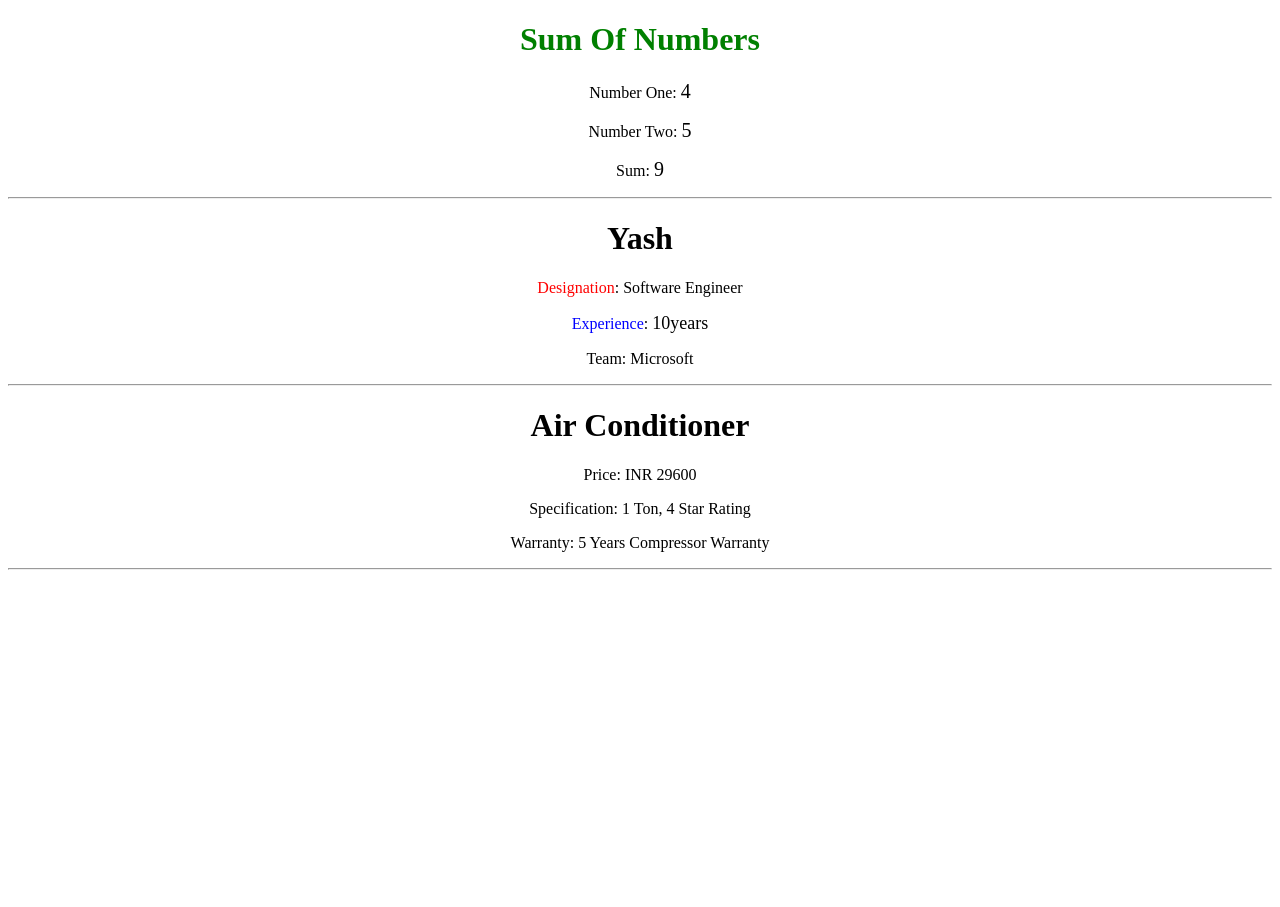
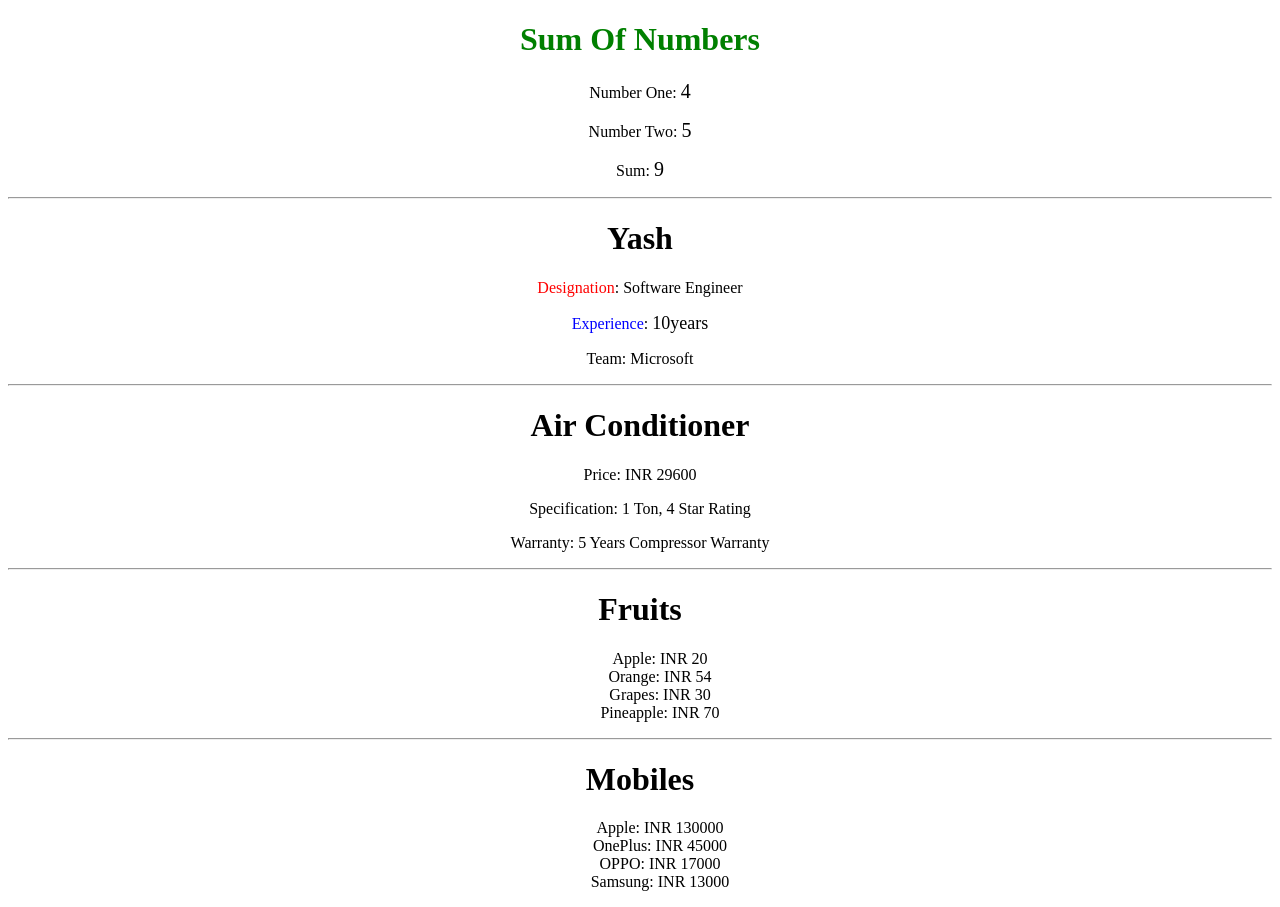
Before and after one commit to yash-purkar/react-sessions, a React (Create React App) app: page / in a window 1280 px wide. Before the commit the page ends 800 px from the top, so only its background shows below. Built offline with nearby package versions, Linux system fonts and the light colour scheme.

Commit message:
arr of obj

```diff
--- a/src/App.css
+++ b/src/App.css
@@ -1,38 +1,6 @@
 .App {
   text-align: center;
 }
-
-.App-logo {
-  height: 40vmin;
-  pointer-events: none;
+li{
+  list-style-type: none;
 }
-
-@media (prefers-reduced-motion: no-preference) {
-  .App-logo {
-    animation: App-logo-spin infinite 20s linear;
-  }
-}
-
-.App-header {
-  background-color: #282c34;
-  min-height: 100vh;
-  display: flex;
-  flex-direction: column;
-  align-items: center;
-  justify-content: center;
-  font-size: calc(10px + 2vmin);
-  color: white;
-}
-
-.App-link {
-  color: #61dafb;
-}
-
-@keyframes App-logo-spin {
-  from {
-    transform: rotate(0deg);
-  }
-  to {
-    transform: rotate(360deg);
-  }
-}
--- a/src/App.js
+++ b/src/App.js
@@ -4,7 +4,17 @@ import { SumCard } from './session-1/SumCard';
 import { EmployeCard } from './session-1/EmployeCard';
 
 import { Product } from './session-1/Product';
+
 import { productDetails } from './session-1/ProductDetails';
+
+import { ProductList } from './session-1/ProductList';
+
+import { fruits } from './session-1/ProductDetails';
+
+import { mobiles } from './session-1/ProductDetails';
+
+
+
 
 
 function App() {
@@ -17,6 +27,9 @@ function App() {
       <hr />
       <Product product={productDetails} />
       <hr />
+      <ProductList prodList={fruits} productHeader={"Fruits"} />
+      <hr />
+      <ProductList prodList={mobiles} productHeader={"Mobiles"} />
     </div>
   );
 }
--- /dev/null
+++ b/src/session-1/ProductCard.jsx
@@ -0,0 +1,7 @@
+export const ProductCard = ({ id, name, price }) => {
+  return (
+    <>
+      <li>{name}: INR {price}</li>
+    </>
+  )
+}
--- a/src/session-1/ProductDetails.jsx
+++ b/src/session-1/ProductDetails.jsx
@@ -5,3 +5,17 @@ export const productDetails = {
   specification: "1 Ton, 4 Star Rating",
   warranty: "5 Years Compressor Warranty"
 };
+
+export const fruits = [
+  { id: 1, name: "Apple", price: 20 },
+  { id: 2, name: "Orange", price: 54 },
+  { id: 3, name: "Grapes", price: 30 },
+  { id: 4, name: "Pineapple", price: 70 }
+];
+
+export const mobiles = [
+  { id: 1, name: "Apple", price: 130000 },
+  { id: 2, name: "OnePlus", price: 45000 },
+  { id: 3, name: "OPPO", price: 17000 },
+  { id: 4, name: "Samsung", price: 13000 }
+];
--- /dev/null
+++ b/src/session-1/ProductList.js
@@ -0,0 +1,12 @@
+import { ProductCard } from "./ProductCard";
+
+export const ProductList = ({ prodList, productHeader }) => {
+  return (
+    <>
+      <h1>{productHeader}</h1>
+      <ul>
+        {prodList.map(({ id, name, price }) => <ProductCard name={name} price={price} />)}
+      </ul>
+    </>
+  );
+};
```
